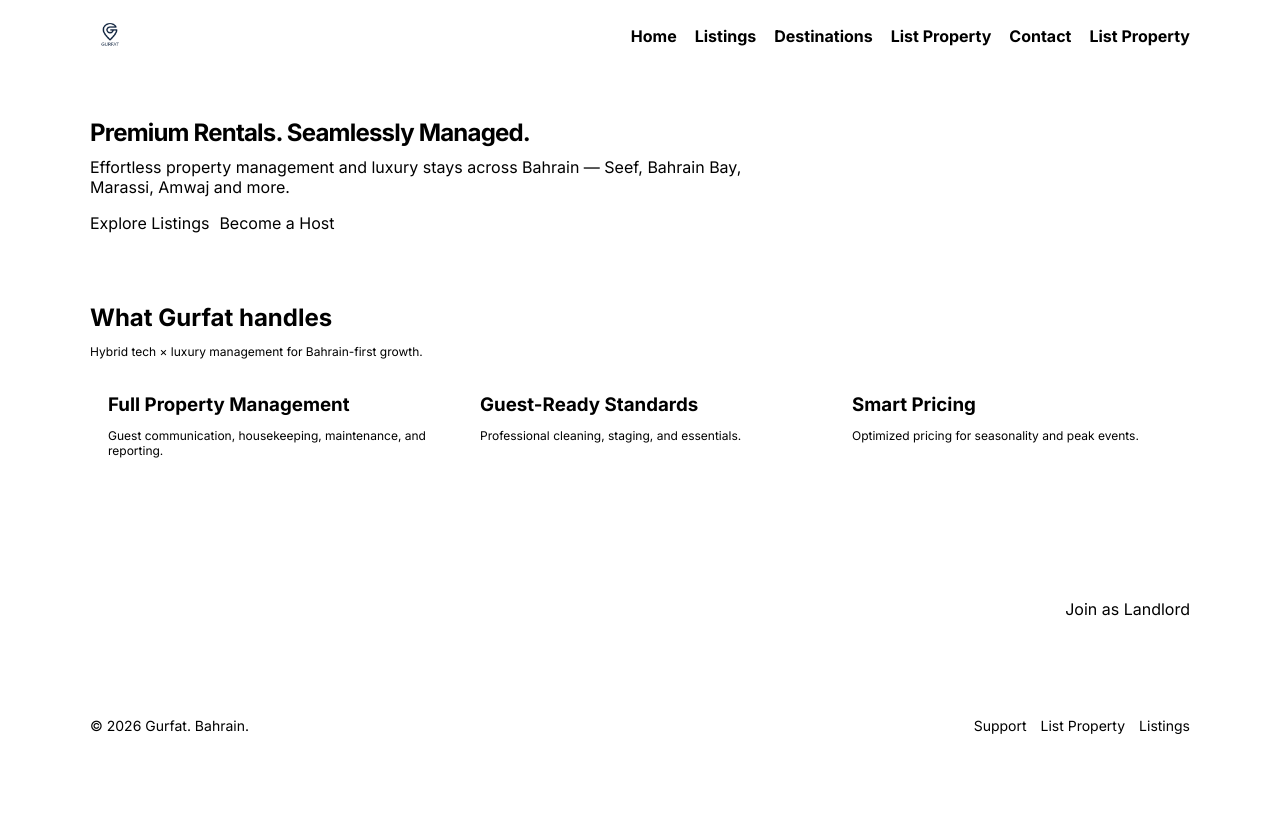
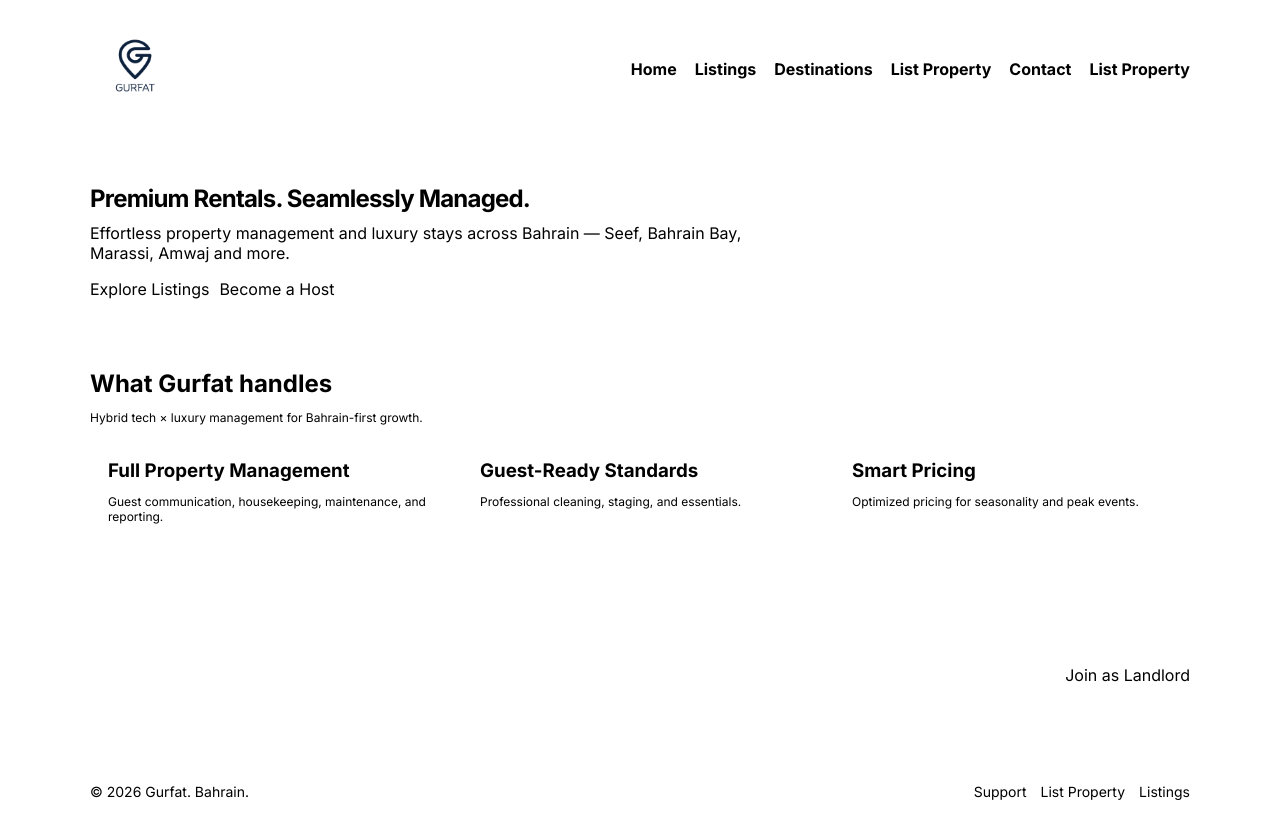
Before and after one commit to mstvbahrain/Gurfat.github.io, a plain HTML site: page index.html in a window 1280 px wide. Before the commit the page ends 800 px from the top, so only its background shows below. Drawn offline with Linux system fonts and the light colour scheme.

Commit message:
Adjust navigation padding and logo image height
Increased padding for the navigation and logo image size.

```diff
--- a/styles.css
+++ b/styles.css
@@ -4,14 +4,14 @@
 .container{max-width:1100px;margin:0 auto;padding:0 20px}
 
 header{position:sticky;top:0;background:rgba(255,255,255,.9);backdrop-filter:blur(10px);border-bottom:1px solid var(--gurfat-line);z-index:10}
-.nav{display:flex;align-items:center;justify-content:space-between;gap:12px;padding:16px 0}
+.nav{display:flex;align-items:center;justify-content:space-between;gap:12px;padding:24px 0}
 .nav-links{display:flex;align-items:center;gap:18px;flex-wrap:wrap}
 .nav-links a{color:var(--gurfat-muted);font-weight:600}
 .nav-links a:hover{color:var(--gurfat-navy)}
 .nav-links .active{color:var(--gurfat-navy)}
 
 .logo{display:flex;align-items:center;gap:10px}
-.logo img{height:40px;width:auto;display:block}
+.logo img{height:90px;width:auto;display:block}
 
 .page-hero{padding:46px 0 24px;border-bottom:1px solid var(--gurfat-line);background:var(--gurfat-soft)}
 .page-hero h1{margin:0;color:var(--gurfat-ink);letter-spacing:-.8px}
```
